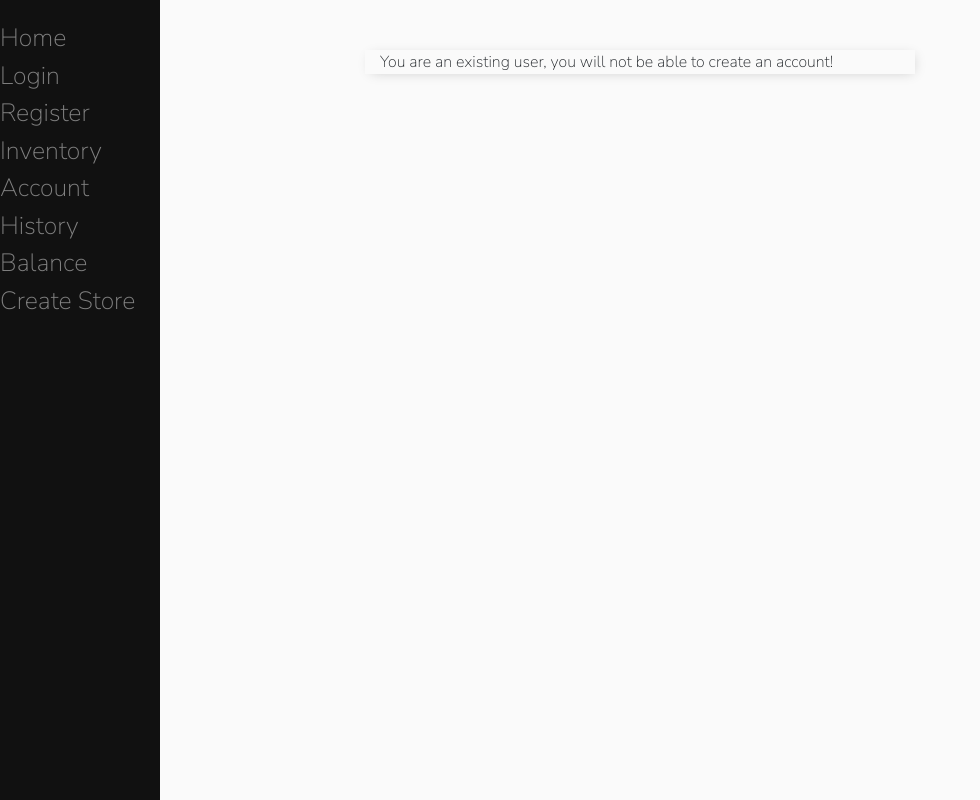
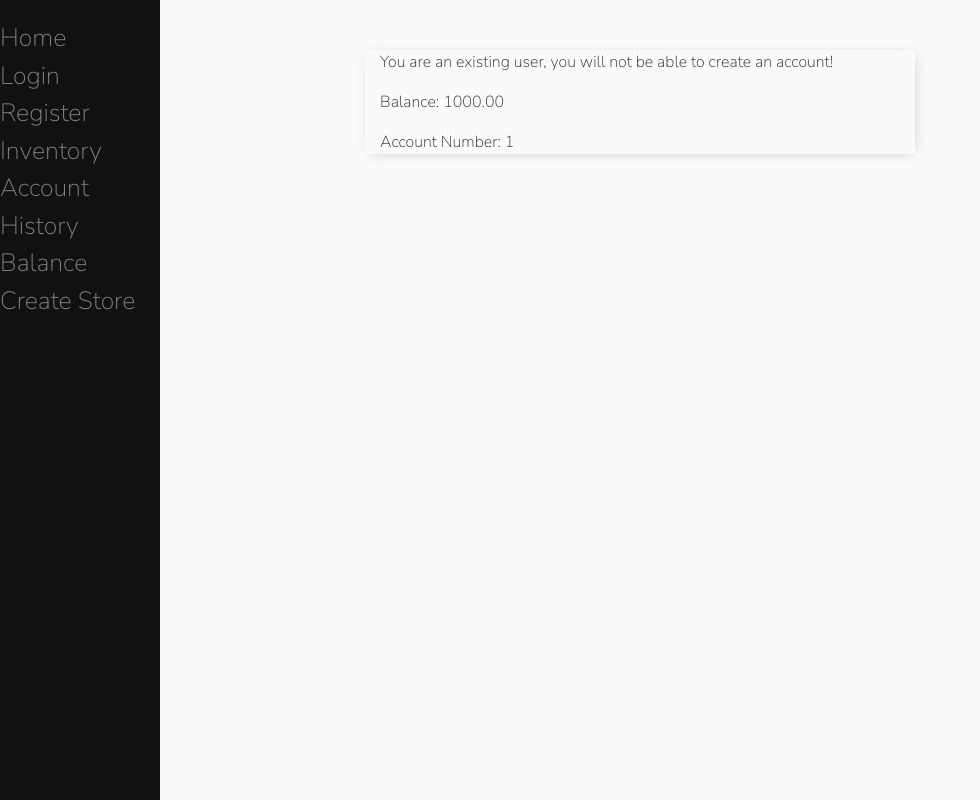
Before and after one commit to AdventurousDataScientist/EcommerceSite, a Django app: page /account in a window 1280 px wide. Shown: the whole page, without its empty margins (0-980 px from the left). Run offline with Django 4.2, Linux system fonts and the light colour scheme; a user stored in the database is signed in; data comes from the database, SQL or seed files in the repository; parts of the project's set-up code (start-up, migrations or seed data) failed here and were passed over.

Commit message:
added account # and balance information for existing user

```diff
--- a/ecommerce_site/main/templates/main/account.html
+++ b/ecommerce_site/main/templates/main/account.html
@@ -34,5 +34,7 @@
 </div>
 {% else %}
     <p>You are an existing user, you will not be able to create an account!</p>
+    <p>Balance: {{ profile.balance }} </p>
+    <p>Account Number: {{ profile.id }}</p>
 {% endif %}
 {% endblock %}
--- a/ecommerce_site/main/views.py
+++ b/ecommerce_site/main/views.py
@@ -144,7 +144,9 @@ def account(request):
         has_profile = False
         if hasattr(request.user, 'profile'):
             has_profile = True
-            context = {"has_profile": has_profile}
+            profile = Profile.objects.filter(user=request.user).first()
+            print(f'Existing Profile: {profile.balance}')
+            context = {"has_profile": has_profile, "profile":profile}
         else:
             has_profile = False
             form = PaymentForm()
```
